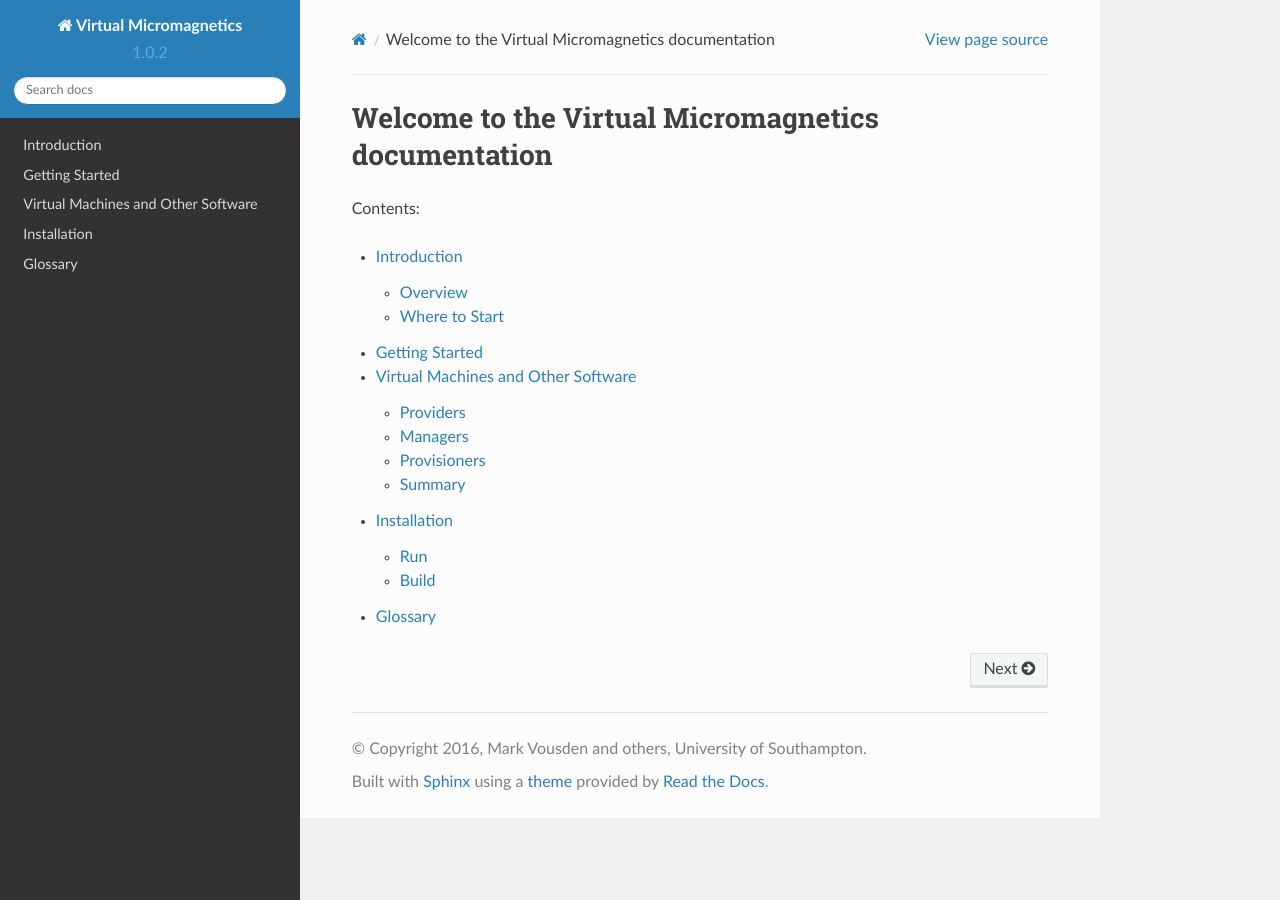
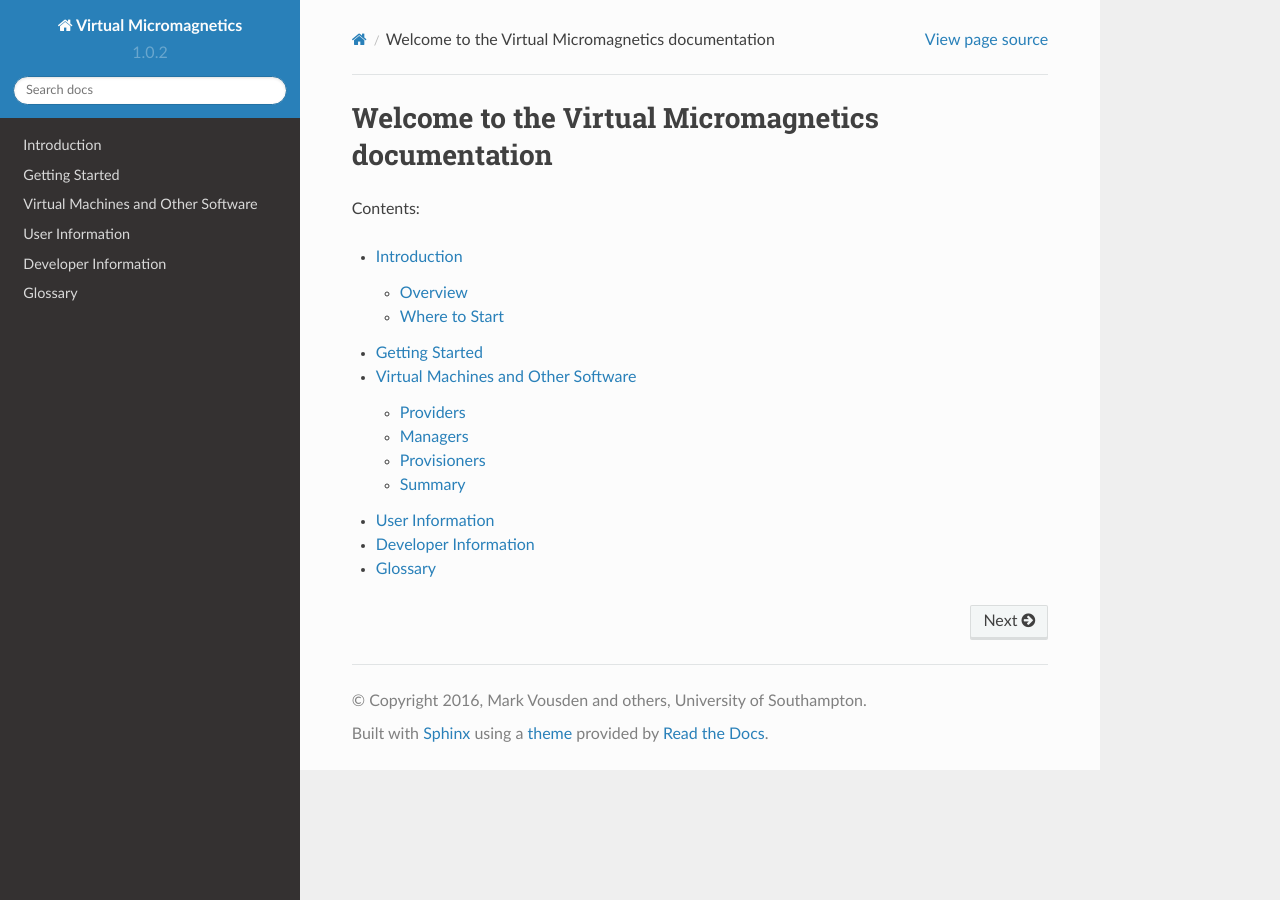
Before and after one commit to computationalmodelling/virtualmicromagnetics, a Sphinx documentation site: the page built from docs/index.rst, in a window 1280 px wide. Built offline with Sphinx 7.4.7 and the Read the Docs theme 2.0.0, drawn with Linux system fonts in a browser that asks for light colours.

Commit message:
DOC-026: Add sections for user and developer information, and remove installation instructions with the idea of splitting it in two for these new sections.

```diff
--- /dev/null
+++ b/docs/developer-information.rst
@@ -0,0 +1,2 @@
+Developer Information
+=====================
--- a/docs/index.rst
+++ b/docs/index.rst
@@ -7,5 +7,6 @@ Contents:
    introduction
    getting-started
    virtual-machine-software
-   install
+   user-information
+   developer-information
    glossary
--- /dev/null
+++ b/docs/user-information.rst
@@ -0,0 +1,2 @@
+User Information
+================
```
